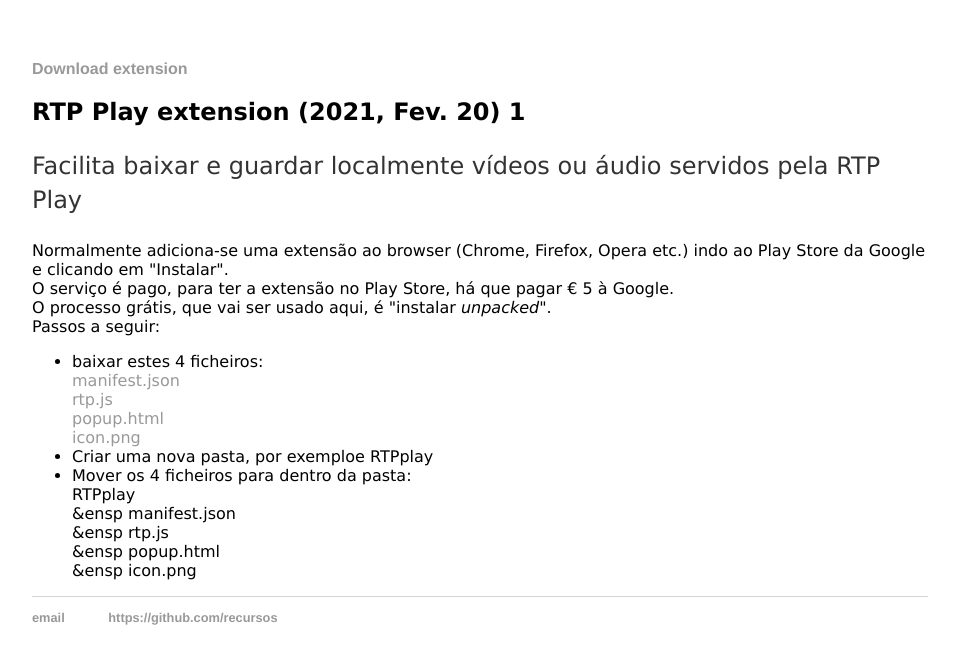
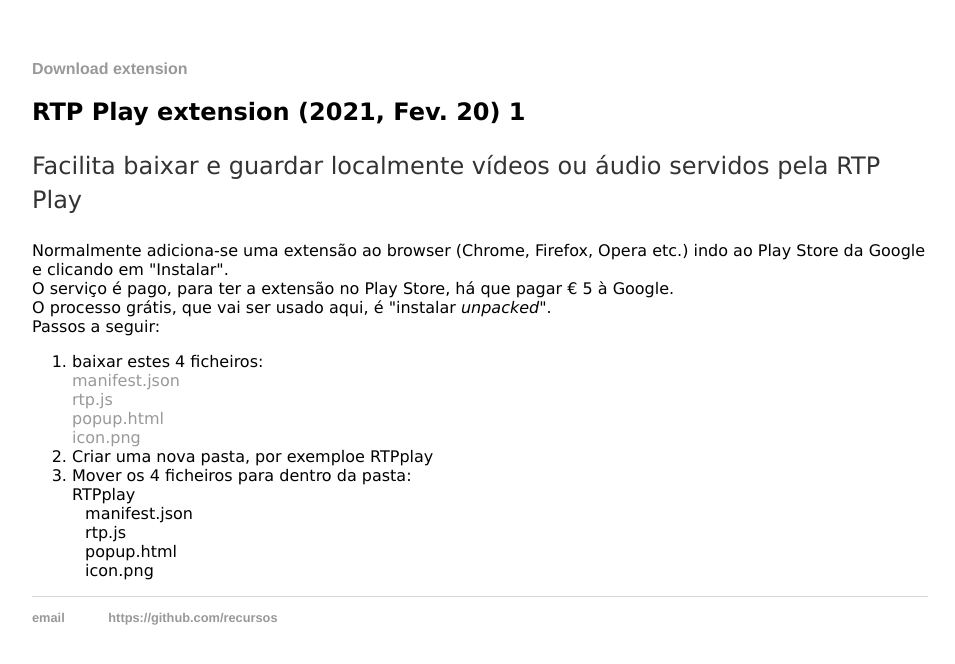
Before and after one commit to rtpplay/recursos.github.io, a Jekyll site: the page built from index.html, in a window 1280 px wide. Shown: the top 664 px of the page, without its empty margins (160-1115 px from the left). Built offline with Jekyll 4.4.1, drawn with Linux system fonts in a browser that asks for light colours.

Commit message:
Update index.html

```diff
--- a/index.html
+++ b/index.html
@@ -15,7 +15,7 @@
 	<br>
 	Passos a seguir:
 	<br>
-	<ul>
+	<ol>
 	<li>
 	baixar estes 4 ficheiros:<br>
 	<a href="files/manifest.json" download>manifest.json</a> <br>
@@ -30,12 +30,13 @@
 		<li>
 			Mover os 4 ficheiros para dentro da pasta:<br>
 			RTPplay<br>
-			&ensp manifest.json<br>
-			&ensp rtp.js<br>
-			&ensp popup.html<br>
-			&ensp icon.png<br>
+			&ensp; manifest.json<br>
+			&ensp; rtp.js<br>
+			&ensp; popup.html<br>
+			&ensp; icon.png<br>
 
 
 		</li>
+	</ol>
 
 </div>
```
